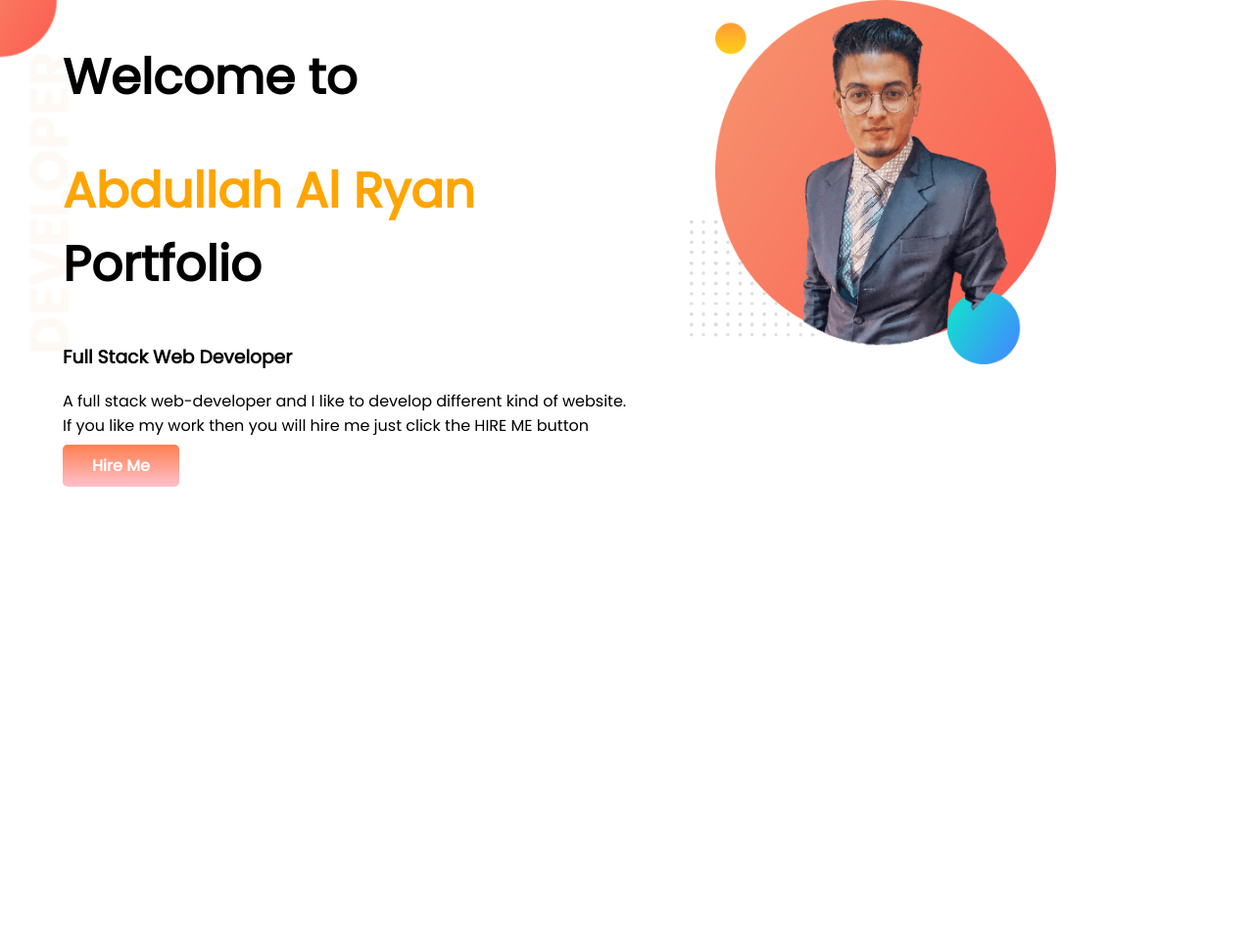
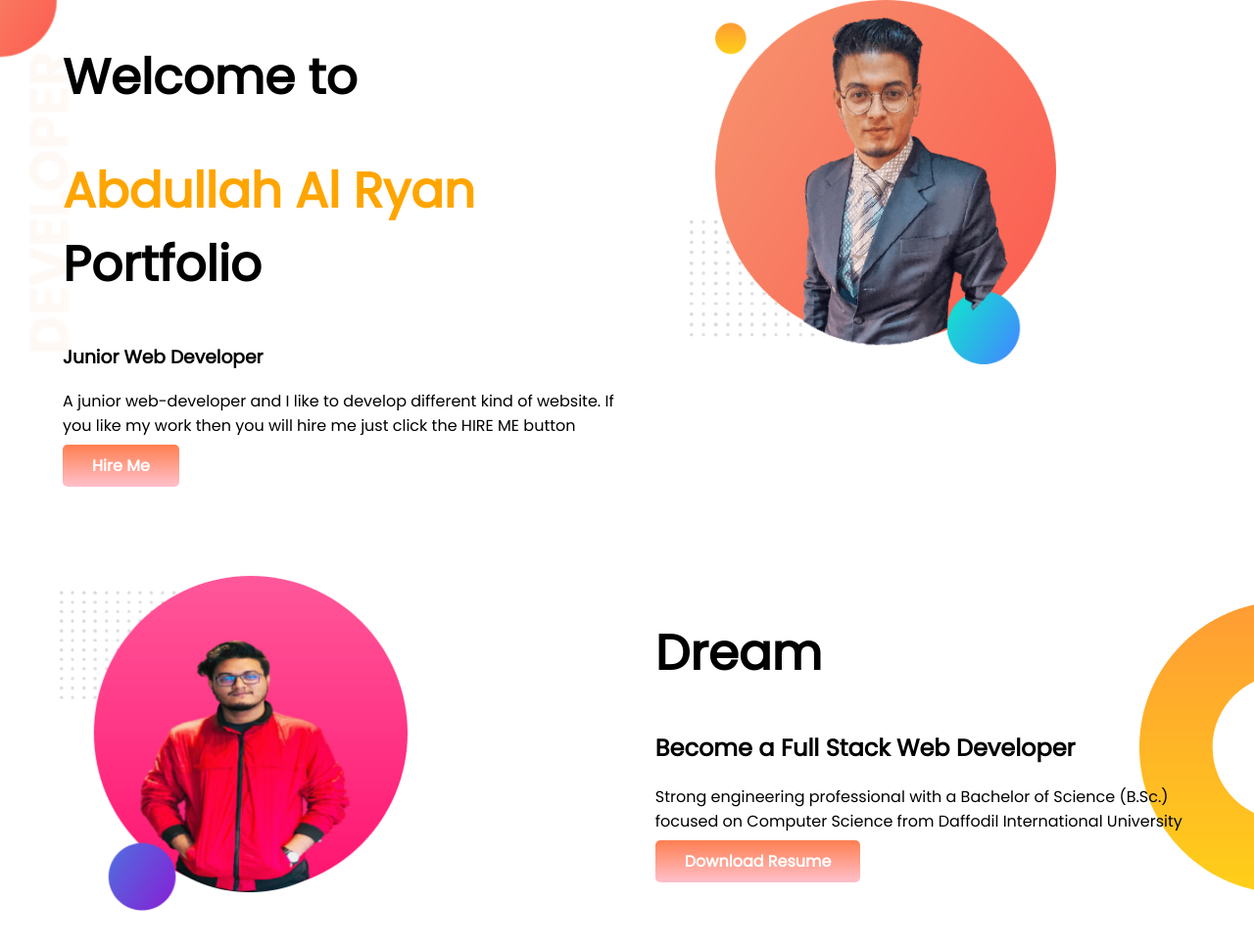
Before and after one commit to abdullah-al-ryan/developer-portfolio, a plain HTML site: page index.html in a window 1280 px wide. Shown: the whole page at 98% size. Before the commit the page ends 800 px from the top, so only its background shows below. Drawn offline with Linux system fonts and the light colour scheme.

Commit message:
Dream added

```diff
--- a/index.html
+++ b/index.html
@@ -18,8 +18,8 @@
         <div class="halfwidth">
             <h1>Welcome to</h1>
             <h1><span class="orange">Abdullah Al Ryan</span> Portfolio</h1>
-            <h3>Full Stack Web Developer</h3>
-            <p>A full stack web-developer and I like to develop different kind of website. If you like my work then you
+            <h3>Junior Web Developer</h3>
+            <p>A junior web-developer and I like to develop different kind of website. If you like my work then you
                 will hire me just click the HIRE ME button</p>
                 <a class="hire" target="_blank" href="https://www.linkedin.com/in/abdullah-al-ryan-4021841aa/">Hire Me</a>
         </div>
@@ -27,6 +27,18 @@
             <img src="images/my-bg.png" alt="">
         </div>
     </section>
+    <section class="bottom">
+        <div class="halfwidth">
+            <img src="images/my-bg2.png" alt="">
+        </div>
+        <div class="halfwidth">
+            <h1>Dream</h1>
+            <h2>Become a Full Stack Web Developer</h2>
+            <p>Strong engineering professional with a Bachelor of Science (B.Sc.) focused on Computer Science from Daffodil International University</p>
+            <a class="hire" target="_blank" href="https://www.linkedin.com/in/abdullah-al-ryan-4021841aa/">Download Resume</a>
+        </div>
+
+    </section>
 
 </body>
 
--- a/style.css
+++ b/style.css
@@ -10,6 +10,7 @@ body{
 }
 section{
     display: flex;
+    margin-bottom: 100px;
 }
 .halfwidth{
     width: 50%;
@@ -32,3 +33,10 @@ section{
     background-image: url(images/top-banner.png);
     background-repeat: no-repeat;
 }
+.bottom
+{
+    background-image: url(images/dream-bg.png);
+    background-repeat: no-repeat;
+    background-position: right;
+    padding-right: 5%;
+}
```
Also changed, not shown: images/dream-bg.png (added).
